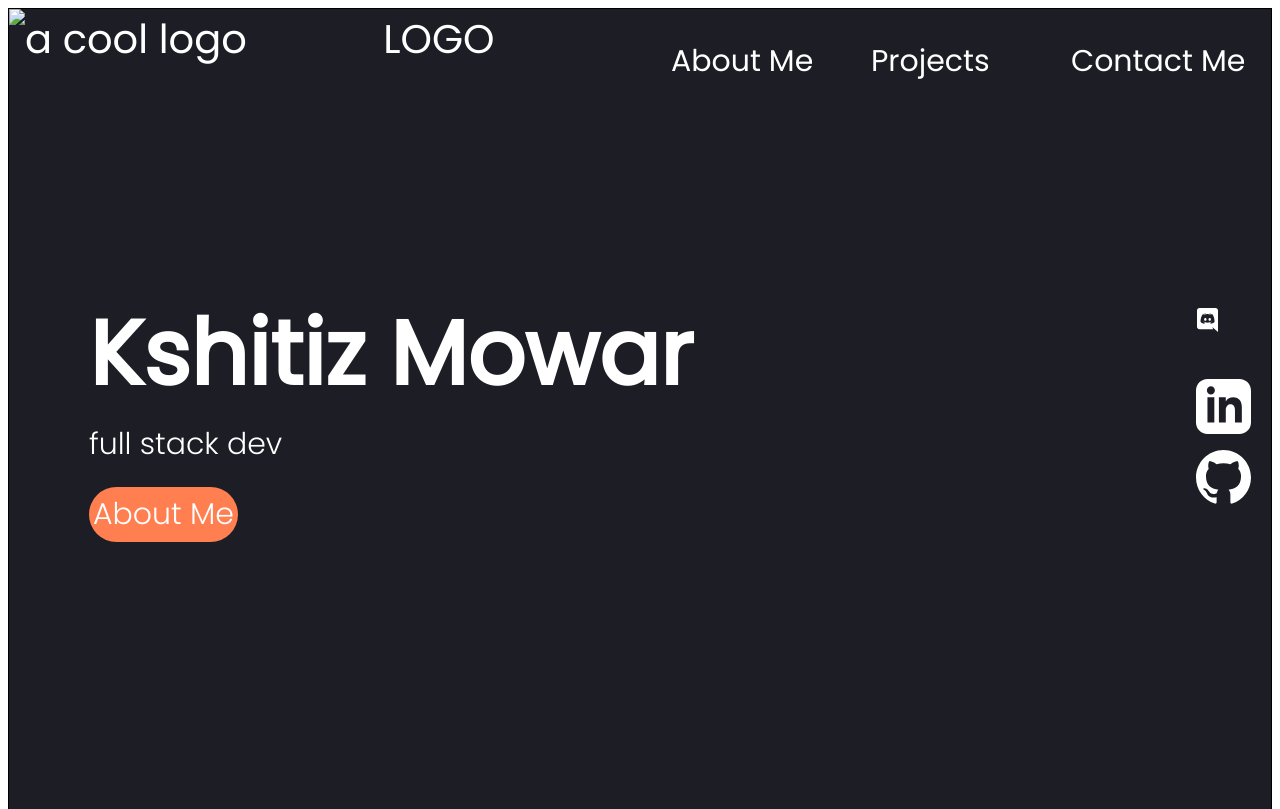
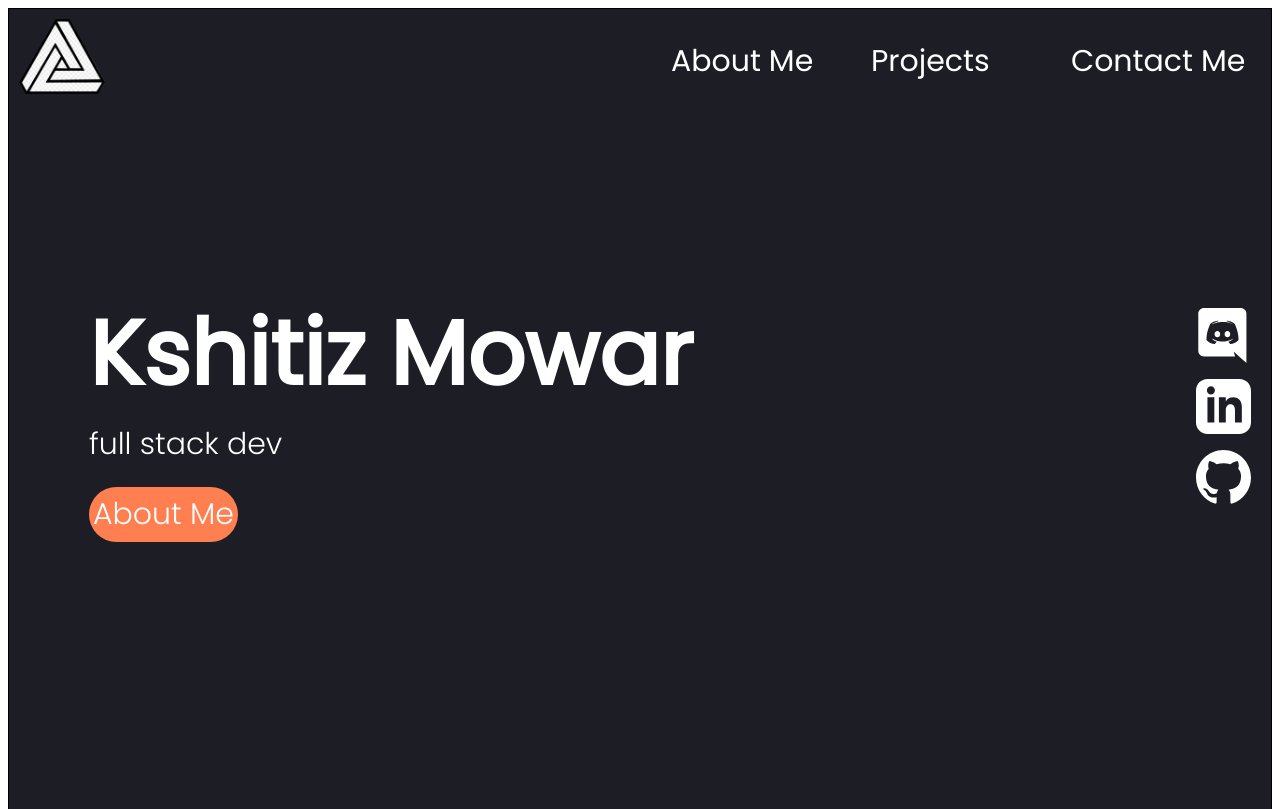
Before and after one commit to kshitiz-github/portfolio, a plain HTML site: page index.html in a window 1280 px wide. Shown: the top 809 px of the page. Drawn offline with Linux system fonts and the light colour scheme.

Commit message:
fixed logo and discord logo

```diff
--- a/index.html
+++ b/index.html
@@ -13,8 +13,8 @@
 <body>
     <section class="hero">
         <nav>
-            <img src="src/images/logo.png " alt="a cool logo"/>
-            <div>LOGO</div>
+            <img class="logo" src="src/images/p1.png " alt="LOGO"/>
+
             <ul>
                 <li>About Me</li>
                 <li>Projects</li>
@@ -29,7 +29,7 @@
             </div>
             <div class="socials">
                 <div><a href="https://www.discord.com" class="social">
-                    <svg  xmlns="http://www.w3.org/2000/svg" fill="#ffffff" width="55" height="55" fill-rule="evenodd" clip-rule="evenodd"><path d="M19.54 0c1.356 0 2.46 1.104 2.46 2.472v21.528l-2.58-2.28-1.452-1.344-1.536-1.428.636 2.22h-13.608c-1.356 0-2.46-1.104-2.46-2.472v-16.224c0-1.368 1.104-2.472 2.46-2.472h16.08zm-4.632 15.672c2.652-.084 3.672-1.824 3.672-1.824 0-3.864-1.728-6.996-1.728-6.996-1.728-1.296-3.372-1.26-3.372-1.26l-.168.192c2.04.624 2.988 1.524 2.988 1.524-1.248-.684-2.472-1.02-3.612-1.152-.864-.096-1.692-.072-2.424.024l-.204.024c-.42.036-1.44.192-2.724.756-.444.204-.708.348-.708.348s.996-.948 3.156-1.572l-.12-.144s-1.644-.036-3.372 1.26c0 0-1.728 3.132-1.728 6.996 0 0 1.008 1.74 3.66 1.824 0 0 .444-.54.804-.996-1.524-.456-2.1-1.416-2.1-1.416l.336.204.048.036.047.027.014.006.047.027c.3.168.6.3.876.408.492.192 1.08.384 1.764.516.9.168 1.956.228 3.108.012.564-.096 1.14-.264 1.74-.516.42-.156.888-.384 1.38-.708 0 0-.6.984-2.172 1.428.36.456.792.972.792.972zm-5.58-5.604c-.684 0-1.224.6-1.224 1.332 0 .732.552 1.332 1.224 1.332.684 0 1.224-.6 1.224-1.332.012-.732-.54-1.332-1.224-1.332zm4.38 0c-.684 0-1.224.6-1.224 1.332 0 .732.552 1.332 1.224 1.332.684 0 1.224-.6 1.224-1.332 0-.732-.54-1.332-1.224-1.332z"/></svg>
+                    <svg  xmlns="http://www.w3.org/2000/svg" fill="#ffffff" width="55" height="55" viewBox="0 0 24 24" fill-rule="evenodd" clip-rule="evenodd"><path d="M19.54 0c1.356 0 2.46 1.104 2.46 2.472v21.528l-2.58-2.28-1.452-1.344-1.536-1.428.636 2.22h-13.608c-1.356 0-2.46-1.104-2.46-2.472v-16.224c0-1.368 1.104-2.472 2.46-2.472h16.08zm-4.632 15.672c2.652-.084 3.672-1.824 3.672-1.824 0-3.864-1.728-6.996-1.728-6.996-1.728-1.296-3.372-1.26-3.372-1.26l-.168.192c2.04.624 2.988 1.524 2.988 1.524-1.248-.684-2.472-1.02-3.612-1.152-.864-.096-1.692-.072-2.424.024l-.204.024c-.42.036-1.44.192-2.724.756-.444.204-.708.348-.708.348s.996-.948 3.156-1.572l-.12-.144s-1.644-.036-3.372 1.26c0 0-1.728 3.132-1.728 6.996 0 0 1.008 1.74 3.66 1.824 0 0 .444-.54.804-.996-1.524-.456-2.1-1.416-2.1-1.416l.336.204.048.036.047.027.014.006.047.027c.3.168.6.3.876.408.492.192 1.08.384 1.764.516.9.168 1.956.228 3.108.012.564-.096 1.14-.264 1.74-.516.42-.156.888-.384 1.38-.708 0 0-.6.984-2.172 1.428.36.456.792.972.792.972zm-5.58-5.604c-.684 0-1.224.6-1.224 1.332 0 .732.552 1.332 1.224 1.332.684 0 1.224-.6 1.224-1.332.012-.732-.54-1.332-1.224-1.332zm4.38 0c-.684 0-1.224.6-1.224 1.332 0 .732.552 1.332 1.224 1.332.684 0 1.224-.6 1.224-1.332 0-.732-.54-1.332-1.224-1.332z"/></svg>
                 </a></div>
                 <div><a href="https://www.linkedin.com" class ="social">
                     <svg xmlns="http://www.w3.org/2000/svg" fill="#ffffff" width="55" height="55" viewBox="0 0 24 24"><path d="M19 0h-14c-2.761 0-5 2.239-5 5v14c0 2.761 2.239 5 5 5h14c2.762 0 5-2.239 5-5v-14c0-2.761-2.238-5-5-5zm-11 19h-3v-11h3v11zm-1.5-12.268c-.966 0-1.75-.79-1.75-1.764s.784-1.764 1.75-1.764 1.75.79 1.75 1.764-.783 1.764-1.75 1.764zm13.5 12.268h-3v-5.604c0-3.368-4-3.113-4 0v5.604h-3v-11h3v1.765c1.396-2.586 7-2.777 7 2.476v6.759z"/></svg>
--- a/src/style.css
+++ b/src/style.css
@@ -79,8 +79,8 @@ p{
 .socials{
     padding-bottom: 200px;
 }
-.LOGO{
-    height: 1px;
+.logo{
+    height: 75px;
     margin:  10px;
 }
 .social{
```
Also changed, not shown: about.html (deleted, +0 -11 lines), src/images/p1.png (added).
